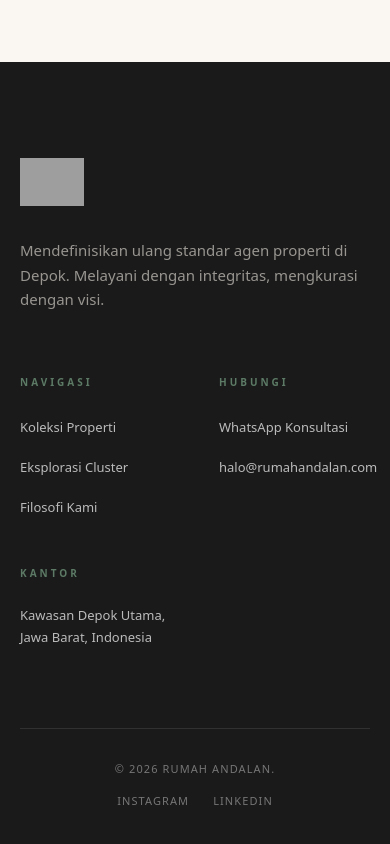
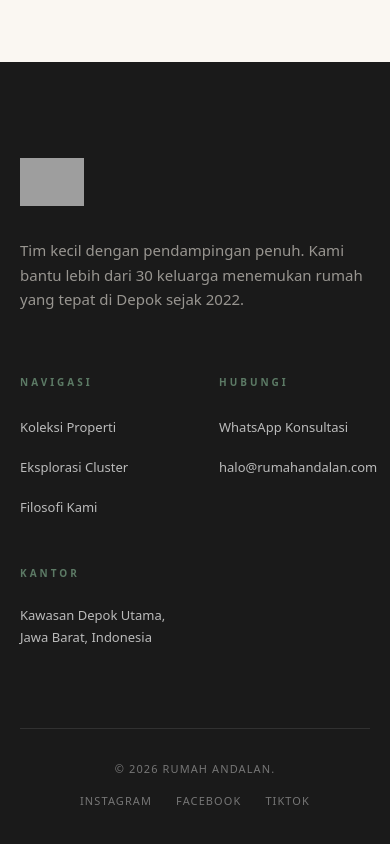
Before and after one commit to michel-angelo/rumahandalan, a Next.js app: page / in a window 390 px wide. Shown: the part 3875-4719 px from the top of the page. Built offline with nearby package versions, Linux system fonts and the light colour scheme; no server answers; the database is empty; grey boxes are pictures that could not be loaded.

Commit message:
ui(front-end): unify premium editorial design, fix mobile menu scroll, and enhance empty states

```diff
--- a/src/components/Footer.tsx
+++ b/src/components/Footer.tsx
@@ -21,8 +21,8 @@ export default function Footer() {
               />
             </Link>
             <p className="text-bg-surface/60 text-[15px] leading-relaxed max-w-sm">
-              Mendefinisikan ulang standar agen properti di Depok. Melayani
-              dengan integritas, mengkurasi dengan visi.
+              Tim kecil dengan pendampingan penuh. Kami bantu lebih dari 30
+              keluarga menemukan rumah yang tepat di Depok sejak 2022.
             </p>
           </div>
 
@@ -67,7 +67,7 @@ export default function Footer() {
               <ul className="flex flex-col gap-4">
                 <li>
                   <a
-                    href="https://wa.me/6281234567890"
+                    href="https://wa.me/6282116207400"
                     target="_blank"
                     rel="noopener noreferrer"
                     className="text-[13px] text-white/70 hover:text-white transition-colors"
@@ -105,14 +105,23 @@ export default function Footer() {
             &copy; {new Date().getFullYear()} Rumah Andalan.
           </p>
           <div className="flex gap-6">
-            {["Instagram", "LinkedIn"].map((social) => (
-              <Link
-                key={social}
-                href="#"
+            {[
+              {
+                label: "Instagram",
+                href: "https://instagram.com/rumahandalan",
+              },
+              { label: "Facebook", href: "https://facebook.com/rumahandalan" },
+              { label: "TikTok", href: "https://tiktok.com/@rumahandalan" },
+            ].map((social) => (
+              <a
+                key={social.label}
+                href={social.href}
+                target="_blank"
+                rel="noopener noreferrer"
                 className="text-white/40 hover:text-white text-[11px] uppercase tracking-widest transition-colors"
               >
-                {social}
-              </Link>
+                {social.label}
+              </a>
             ))}
           </div>
         </div>
```
